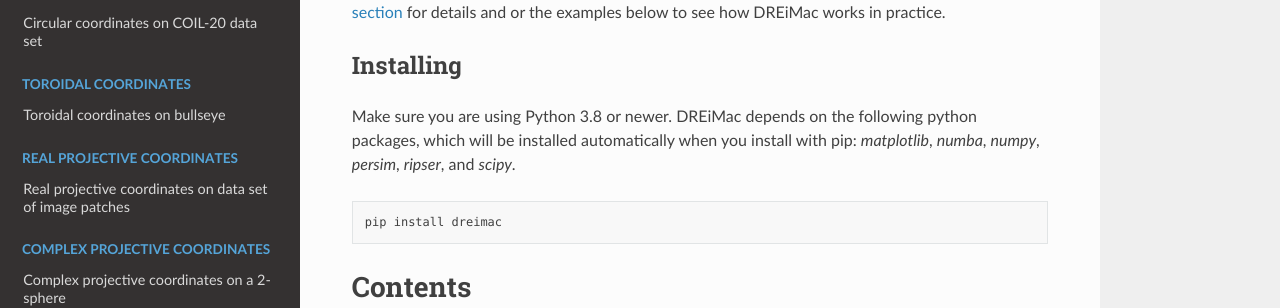
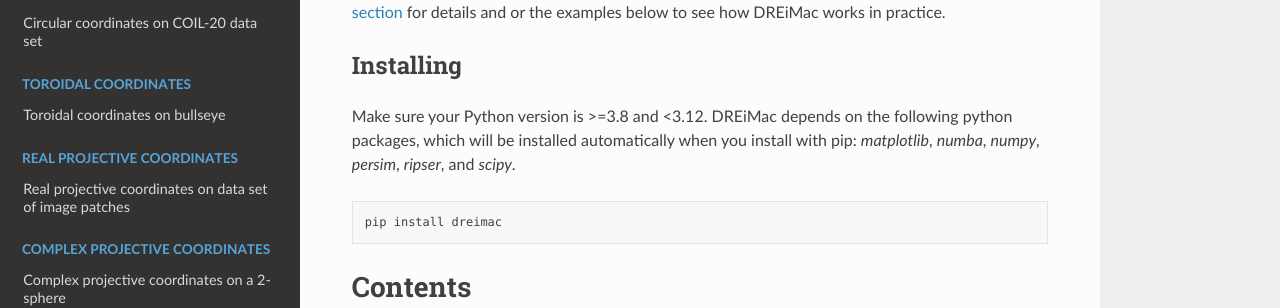
Before and after one commit to scikit-tda/DREiMac, a Sphinx documentation site: the page built from docs/index.rst, in a window 1280 px wide and 900 px high. Shown: the part 412-720 px from the top of the window. Built offline with Sphinx 7.4.7 and the Read the Docs theme 2.0.0, drawn with Linux system fonts in a browser that asks for light colours; pages that are not in the unit, such as notebooks, are missing from menus.

Commit message:
fix: add <3.12 constraint to python version

```diff
--- a/docs/index.rst
+++ b/docs/index.rst
@@ -10,7 +10,7 @@ You can check the :ref:`theory section <theory>` for details and or the examples
 Installing
 ----------
 
-Make sure you are using Python 3.8 or newer.
+Make sure your Python version is >=3.8 and <3.12.
 DREiMac depends on the following python packages, which will be installed automatically when you install with pip:
 `matplotlib`,
 `numba`,
--- a/setup.py
+++ b/setup.py
@@ -38,7 +38,7 @@ setup(
         "testing": ["pytest"],
         "examples": [],
     },
-    python_requires=">=3.8",
+    python_requires=">=3.8,<3.12",
     classifiers=[
         "Intended Audience :: Science/Research",
         "Intended Audience :: Education",
```
Also changed, not shown: README.md (+1 -1 lines).
